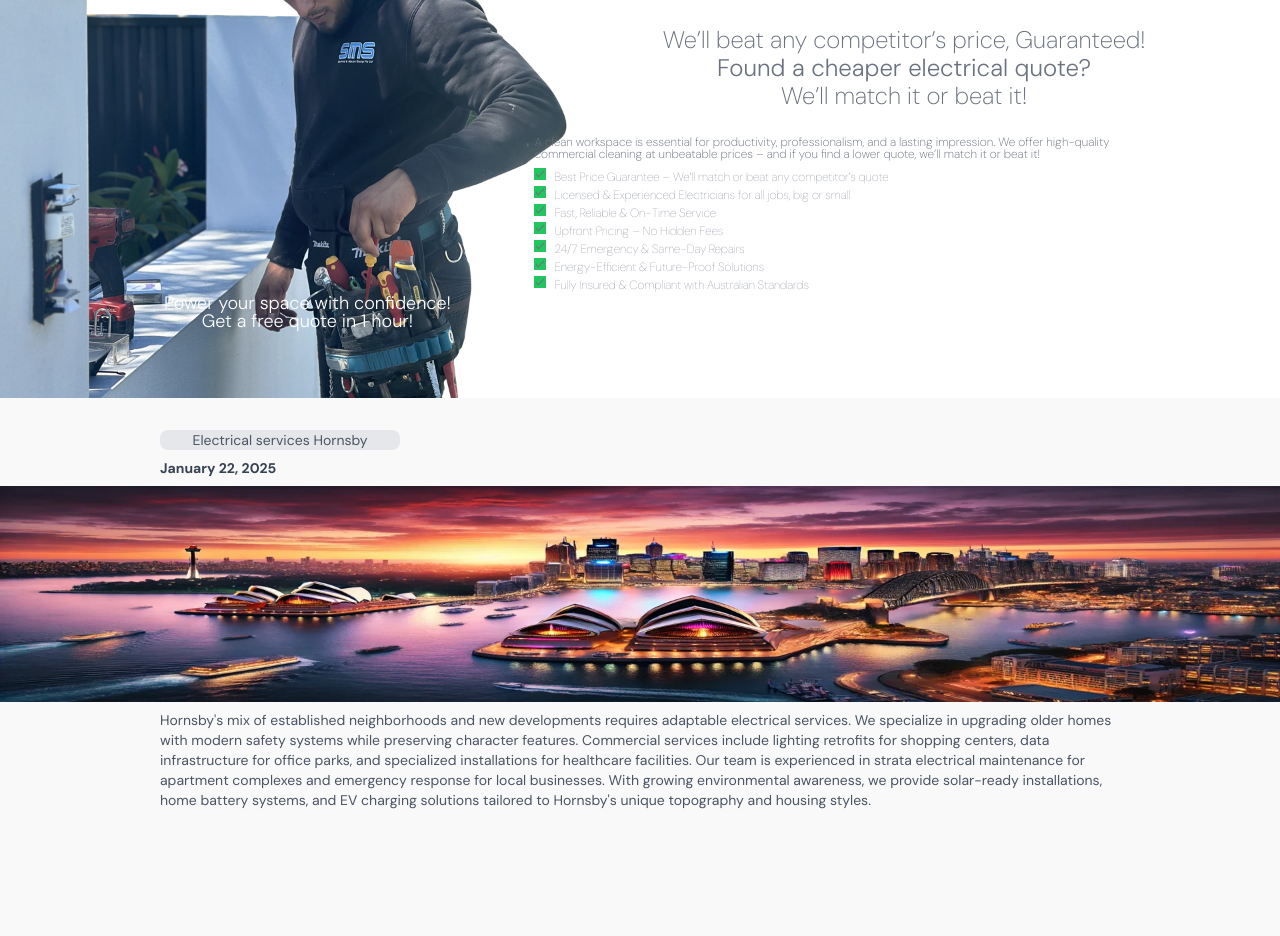
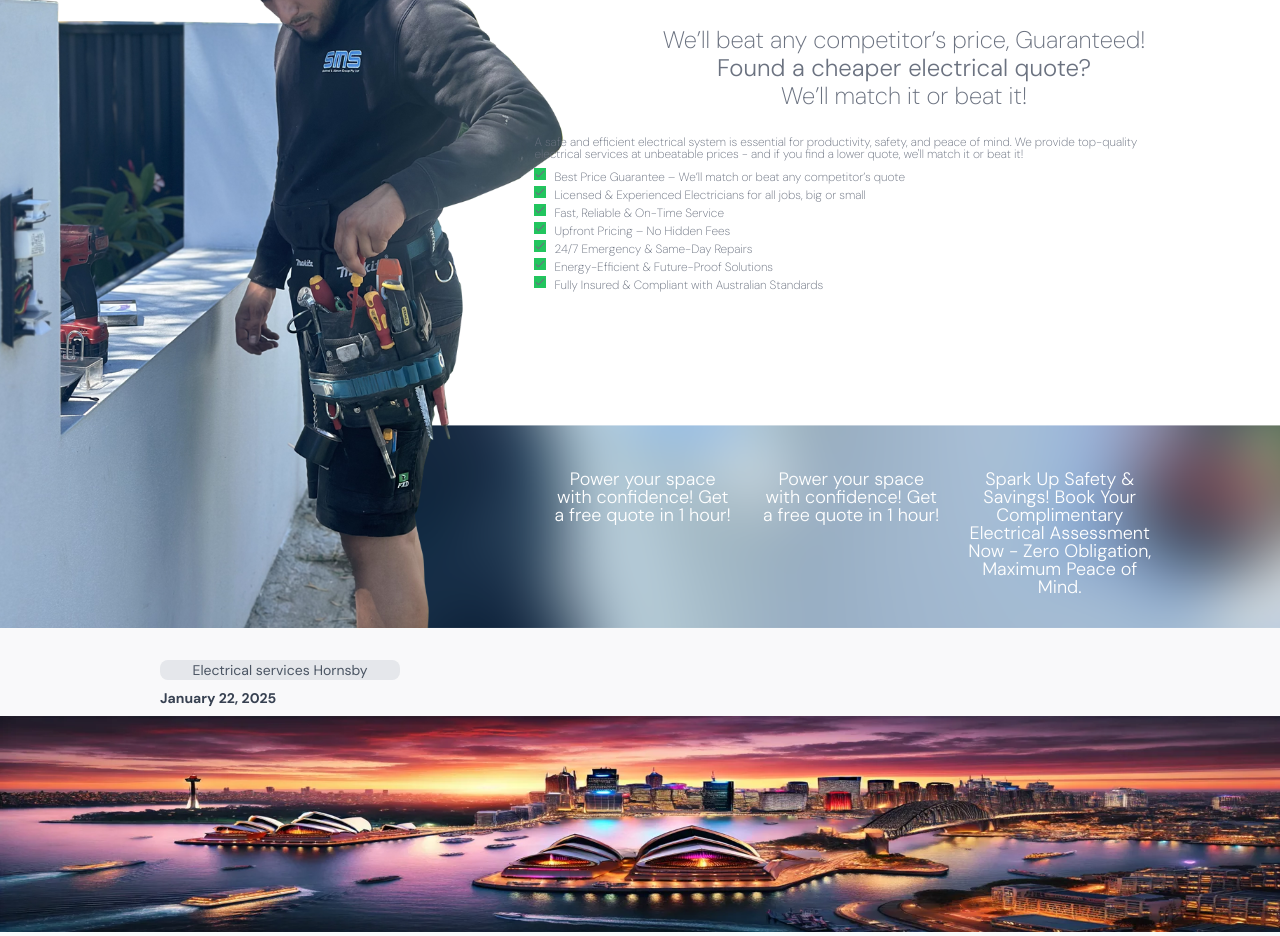
Before and after one commit to DARSOAD/electricianAustralia, a Next.js app: page /blog/electrical-services-hornsby in a window 1280 px wide. Shown: the part 920-1856 px from the top of the page. Built offline with nearby package versions, Linux system fonts and the light colour scheme.

Commit message:
Correcciones de estilo 2.0

```diff
--- a/app/components/Ourjob.tsx
+++ b/app/components/Ourjob.tsx
@@ -31,18 +31,18 @@ const carouselItems = [
 const OurJob: React.FC = () => {
   return (
     <section className="work-card lg:py-20 sm:py-14 py-10 bg-[#f9f9fa]">
-      <div className="container flex sm:flex-col lg:flex-row items-center lg:items-start">
+      <div className="flex sm:flex-col lg:flex-row items-center lg:items-start">
 
         {/* Columna del título y flecha */}
-        <div className="w-[40%] sm:w-full lg:w-1/5 flex flex-row items-start justify-center pl-6 sm:pl-10 lg:pl-16 mb-6 sm:mb-8  lg:mt-64">
+        <div className="w-[40%] sm:w-full lg:w-2/5 flex flex-row items-start justify-center pl-6 sm:pl-10 lg:pl-16 mb-6 sm:mb-8  lg:mt-64">
           <h3 className="font-sans text-left text-gray-800 text-lg sm:text-xl lg:!text-2xl leading-[1.1] tracking-tight">
             Our job <br /> talk for us
           </h3>
-          <IoIosArrowForward className="mt-6 w-5 h-5 text-gray-800 sm:w-6 sm:h-6 lg:mt-4" />
+          <IoIosArrowForward className="mt-6 w-5 h-5 text-gray-800 sm:w-6 sm:h-6 lg:mt-9" />
         </div>
 
         {/* Columna del carrusel */}
-        <div className="w-[60%] sm:w-full lg:w-4/5">
+        <div className="w-[60%] sm:w-full lg:w-3/5">
           <Swiper
             spaceBetween={20}
             slidesPerView={1}
--- a/app/components/Promo.tsx
+++ b/app/components/Promo.tsx
@@ -20,10 +20,10 @@ export default function Promo() {
         "
         >
             {/* Texto superior */}
-            <div className="flex flex-col justify-end w-[70%] ml-24 mt-24 text-gray-500 font-sans text-left text-xl lg:text-2xl lg:w-3/4 lg:mt-36 leading-none lg:leading-6 2xl:text-3xl 2xl:w-3/5 ">
+            <div className="flex flex-col justify-end w-[70%] ml-24 mt-24 text-gray-500 font-sans text-left text-xl lg:text-2xl lg:w-3/4 lg:mt-36 leading-none lg:leading-6">
                 <h3 className="font-extralight mb-0 lg:hidden">We’ll beat any competitor’s price, Guaranteed!</h3>
             </div>
-            <div className="mt-50  text-left ml-48 lg:text-2xl lg:w-[50%]  text-gray-500 lg:ml-[50%] lg:!text-center">
+            <div className="mt-50  text-left ml-48 lg:text-2xl lg:w-[50%]  text-gray-500 lg:ml-[50%] lg:!text-center 2xl:w-[60%] 2xl:ml-[40%] 2xl:text-3xl">
                 <h3 className="font-extralight mb-0 hidden lg:block">We’ll beat any competitor’s price, Guaranteed!</h3>
                 <p className="font-light w-40 lg:w-full leading-none">Found a cheaper electrical  quote?</p>
                 <p className="font-extralight">We’ll match it or beat it!</p>
@@ -32,13 +32,11 @@ export default function Promo() {
 
             {/* Beneficios con íconos */}
 
-            <div className="flex flex-col items-start w-64 ml-auto  font-extralight font-sans text-left text-xs lg:text-lg lg:w-[60%] leading-none lg:leading-6 2xl:text-xl 2xl:w-2/5 ">
+            <div className="flex flex-col items-start w-64 ml-auto  font-extralight font-sans text-left text-xs lg:text-lg lg:w-[60%] leading-none lg:leading-6 2xl:text-xl 2xl:w-[50%] ">
                 <p className="mt-6 leading-none text-gray-500 text-xs lg:text-xs 2xl:text-xl lg:leading-[1] ">
-                    A clean workspace is essential for productivity, professionalism, and a lasting impression.
-                    We offer high-quality commercial cleaning at unbeatable prices – and if you find a lower quote,
-                    we’ll match it or beat it!
+                A safe and efficient electrical system is essential for productivity, safety, and peace of mind. We provide top-quality electrical services at unbeatable prices - and if you find a lower quote, we'll match it or beat it!
                 </p>
-                <ul className="pt-2  lg:leading-[1] lg:text-xs text-gray-500">
+                <ul className="pt-2 font-extralight lg:leading-[1] lg:text-xs text-gray-500">
                     {[
                         "Best Price Guarantee – We’ll match or beat any competitor’s quote",
                         "Licensed & Experienced Electricians for all jobs, big or small",
@@ -50,7 +48,7 @@ export default function Promo() {
                     ].map((text, index) => (
                         <li key={index} className="flex items-start space-x-2">
                             <span className="bg-green-500 text-xs"> <IoMdCheckmark /> </span>
-                            <p className="text-xs font-sans font-extralight lg:font-thin leading-[1] lg:leading-[1.5] 2xl:text-lg">{text}</p>
+                            <p className="text-xs font-sans font-extralight leading-[1] lg:leading-[1.5] 2xl:text-lg">{text}</p>
                         </li>
                     ))}
                 </ul>
@@ -58,7 +56,7 @@ export default function Promo() {
 
             </div>
             {/* Beneficios */}
-            <div className="ml-5 mt-100 pb-8 px-4 w-50 transform grid grid-cols-2 gap-6 text-white font-light text-xm text-center lg:grid-cols-3 lg:text-lg lg:mt-52lg:mt-[500px] 2xl:mt-[800px] 2xl:px-36 2xl:text-2xl 2xl:pb-20 justify-end">
+            <div className="mt-44 pb-8 px-4 w-50 transform grid grid-cols-2 gap-6 text-white font-light text-xm text-center lg:grid-cols-3 lg:text-lg 2xl:mt-[500px] 2xl:px-36 2xl:text-2xl 2xl:pb-20 justify-end lg:w-[60%] 2xl:w-[80%] lg:items-start lg:ml-auto">
                 <p className="leading-none">
                     Power your space with confidence! Get a free quote in 1 hour!
                 </p>
--- a/app/components/Services.tsx
+++ b/app/components/Services.tsx
@@ -24,8 +24,8 @@ export default function Services({ data, classname }: ServiceProps) {
         <section className={`testimonial-block sm:py-14 py-10 bg-[#f9f9fa] ${classname}`}>
             <div className="flex flex-col w-full">
                 <div className="heading lg:px-8 lg:py-8">
-                    <h3 className="font-sans text-center text-gray-600 lg:!text-2xl leading-none">Commercial cleaning services</h3>
-                    <p className="font-sans text-center text-gray-500 lg:!text-2xl leading-none">Sydney-Wide Cleaning Services - Every space, perfectly cleaned</p>
+                    <h3 className="font-sans text-center text-gray-600 lg:!text-2xl leading-none">Electrician Syndey</h3>
+                    <p className="font-sans text-center text-gray-500 lg:!text-2xl leading-none">Sydney-Wide Electrician Services</p>
                 </div>
                 <div className="list-testimonials md:mt-10 mt-7 w-full px-5 lg:pl-20 lg:pr-20 2xl:pr-56 2xl:pl-64">
                 <Swiper
--- a/app/layout.tsx
+++ b/app/layout.tsx
@@ -10,8 +10,8 @@ const dmSans = DM_Sans({
 });
 
 export const metadata: Metadata = {
-  title: "Commercial cleaning sydney",
-  description: "Sydney’s best commercial cleaning, we’ll beat any price!",
+  title: "Electrician sydney",
+  description: "Sydney’s best electrical solutions, we’ll beat any price!",
 };
 
 export default function RootLayout({
```
Also changed, not shown: public/images/logo.svg, 1 other file (tests, documents, lock files or other folders).
